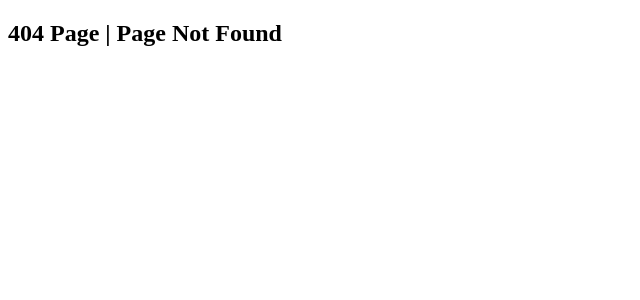
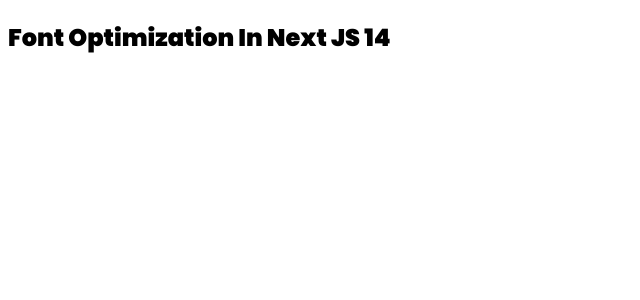
Before and after one commit to Rishab-RajHR/NextJS-Common-Layout, a Next.js app: page /font-optimization in a window 1280 px wide. Before the commit this address had no page. Shown: the top 300 px of the page, without its empty margins (0-640 px from the left). Built offline with nearby package versions, Linux system fonts and the light colour scheme.

Commit message:
Font Optimization

```diff
--- /dev/null
+++ b/src/app/font-optimization/page.js
@@ -0,0 +1,17 @@
+import {  Poppins } from "next/font/google";
+const poppins = Poppins({
+    weight: '900',
+    subsets: ['latin'],
+    display: 'swap'
+})
+
+const FontOptimization = () => {
+  return (
+    <>
+     {/* <h2 style={{fontFamily: 'Poppins', fontWeight: 300}}>Font Optimization In Next JS 14</h2>  */}
+       <h2 className={poppins.className}>Font Optimization In Next JS 14</h2>
+    </>
+  )
+}
+
+export default FontOptimization
--- a/src/app/layout.js
+++ b/src/app/layout.js
@@ -20,6 +20,12 @@
 export default function RootLayout({ children }) {
   return (
     <html lang="en">
+      {/* <head>
+        <link rel="preconnect" href="https://fonts.googleapis.com" >
+        <link rel="preconnect" href="https://fonts.gstatic.com" crossorigin />
+       <link href="https://fonts.googleapis.com/css2?family=Fredoka:wght@300..700&family=Outfit:wght@100..900&family=Playfair:ital,opsz,wght@0,5..1200,300..900;1,5..1200,300..900&family=Pontano+Sans:wght@300..700&family=Poppins:ital,wght@0,100;0,500;1,100&family=Rethink+Sans:ital,wght@0,400..800;1,400..800&family=Roboto:ital,wght@0,100..900;1,100..900&display=swap" rel="stylesheet" /></link>
+      </head> */}
+
       <body className={`${geistSans.variable} ${geistMono.variable}`}>
         {children}
       </body>
```
